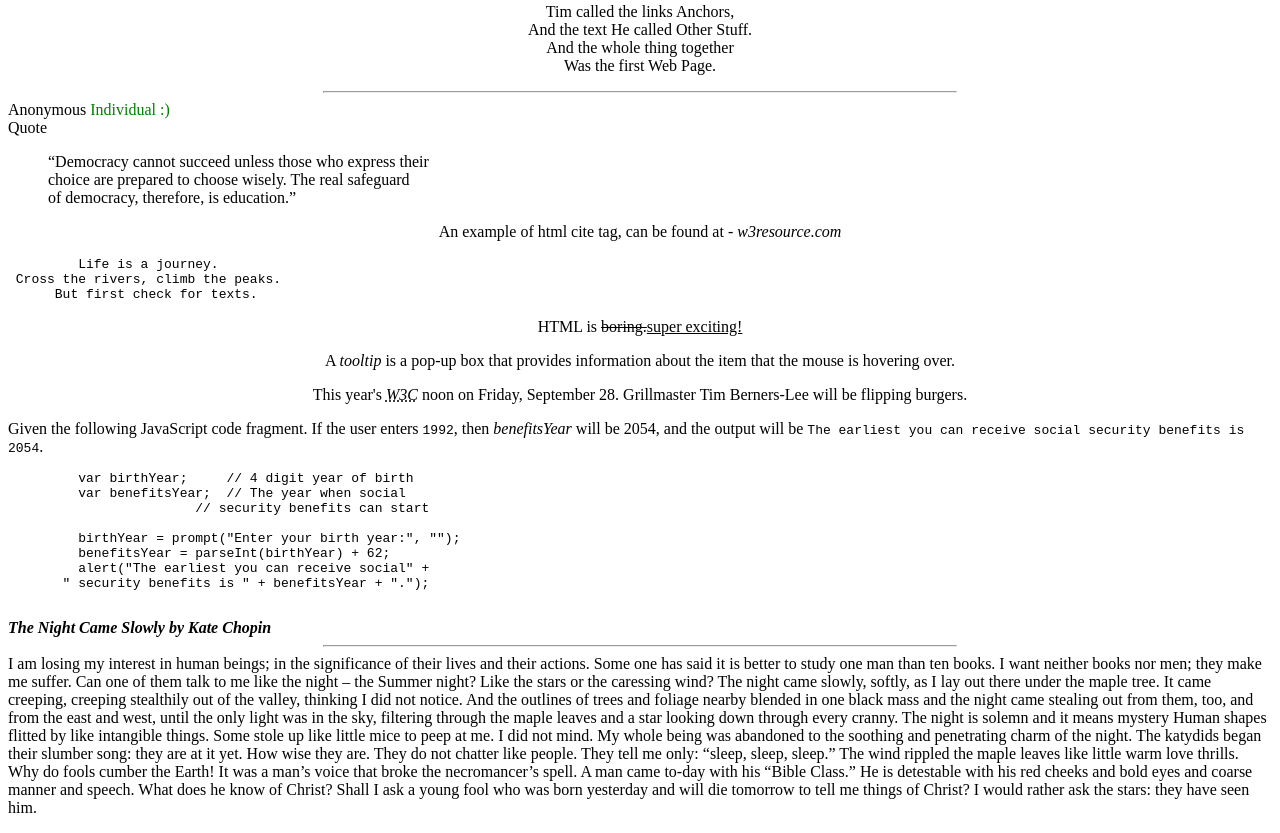
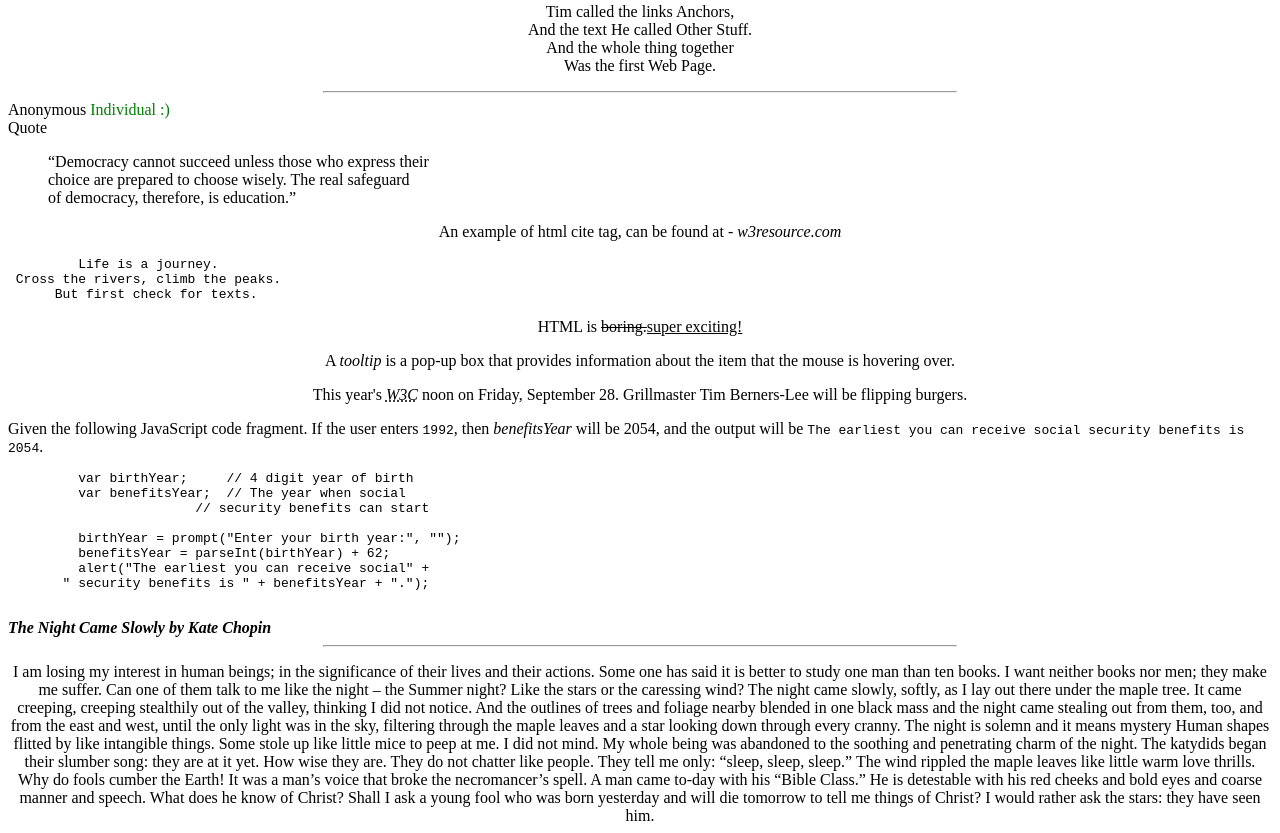
Before and after one commit to BotKen/Self-Teaching-Web-Development, a plain HTML site: page index.html in a window 1280 px wide. Shown: the part 325-1158 px from the top of the page. Drawn offline with Linux system fonts and the light colour scheme.

Commit message:
Update index.html

```diff
--- a/index.html
+++ b/index.html
@@ -105,6 +105,7 @@
 
        <h><Strong><cite>The Night Came Slowly by Kate Chopin</cite></Strong></h>
        <hr>
+    <p class="java">
        I am losing my interest in human beings; in the significance of their lives and their actions. Some one has said it is better to study one man than ten books. I want neither books nor men; they make me suffer. Can one of them talk to me like the night – the Summer night? Like the stars or the caressing wind?
        The night came slowly, softly, as I lay out there under the maple tree. It came creeping, creeping stealthily out of the valley, thinking I did not notice. And the outlines of trees and foliage nearby blended in one black mass and the night came stealing out from them, too, and from the east and west, until the only light was in the sky, filtering through the maple leaves and a star looking down through every cranny.
 
@@ -115,8 +116,7 @@
        The katydids began their slumber song: they are at it yet. How wise they are. They do not chatter like people. They tell me only: “sleep, sleep, sleep.” The wind rippled the maple leaves like little warm love thrills.
 
        Why do fools cumber the Earth! It was a man’s voice that broke the necromancer’s spell. A man came to-day with his “Bible Class.” He is detestable with his red cheeks and bold eyes and coarse manner and speech. What does he know of Christ? Shall I ask a young fool who was born yesterday and will die tomorrow to tell me things of Christ? I would rather ask the stars: they have seen him.
-
-    </p>
+   </p>
 
 </body>
 </html>
```
